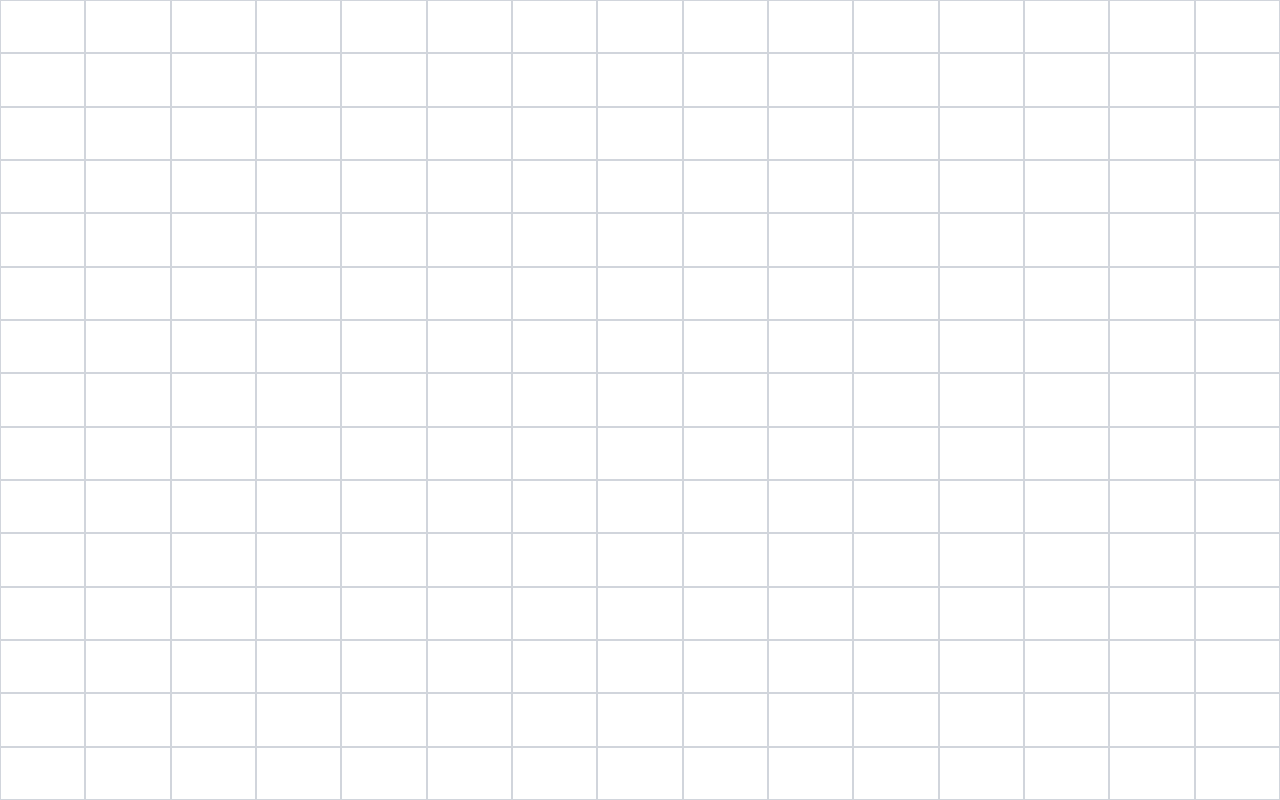
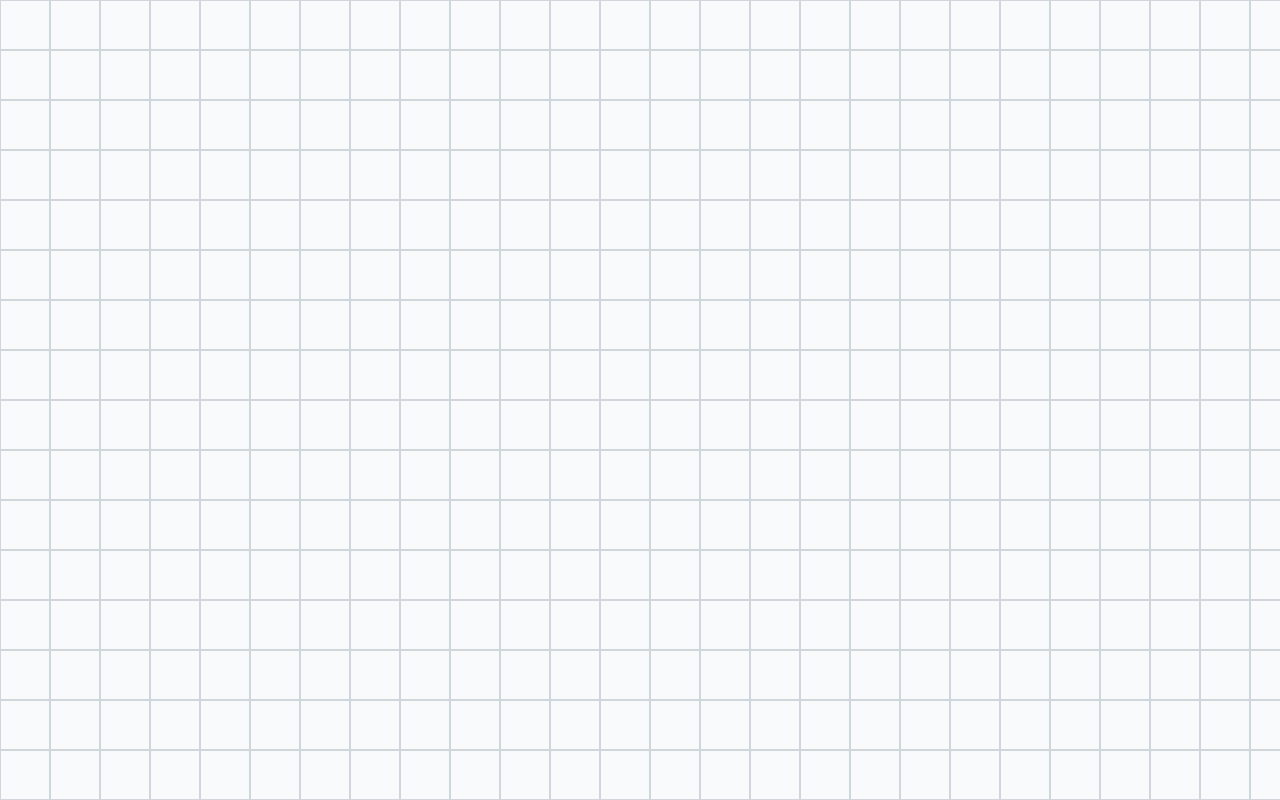
Before and after one commit to Pastamamba/tic-tac-toe-5-in-a-row, a React (Vite) app: page / in a window 1280 px wide. Both pictures are taken after a click on the button "Start Game". Built offline with nearby package versions, Linux system fonts and the light colour scheme.

Commit message:
Infinite board & play again button when game is finished

```diff
--- a/src/components/Board.tsx
+++ b/src/components/Board.tsx
@@ -1,57 +1,118 @@
-import React, { useState, useEffect } from 'react';
+import React, { useState, useRef, useEffect, MouseEvent } from 'react';
 
 type Player = 'blue' | 'red';
-const BOARD_SIZE = 15;
+
+// These constants define the rendered grid and cell size.
+const GRID_MIN = -20;
+const GRID_MAX = 20;
+const NUM_CELLS = GRID_MAX - GRID_MIN + 1;
+const CELL_SIZE = 50; // in pixels
+
+// Helper: get the unique key for a board coordinate.
+const getKey = (x: number, y: number) => `${x},${y}`;
 
 interface BoardProps {
     onGameOver: () => void;
 }
 
 const Board: React.FC<BoardProps> = ({ onGameOver }) => {
-    // Create a 15x15 board filled with null values
-    const emptyBoard: (Player | null)[][] = Array.from({ length: BOARD_SIZE }, () =>
-        Array(BOARD_SIZE).fill(null)
-    );
-    const [board, setBoard] = useState<(Player | null)[][]>(emptyBoard);
+    // Store moves in a Map where keys are "x,y" and values are the player mark.
+    const [moves, setMoves] = useState<Map<string, Player>>(new Map());
     const [currentPlayer, setCurrentPlayer] = useState<Player>('blue');
     const [winner, setWinner] = useState<Player | null>(null);
 
-    const handleCellClick = (row: number, col: number) => {
-        // If the game is over or the cell is occupied, do nothing
-        if (winner || board[row][col] !== null) return;
+    // Pan offset (in pixels) for the grid container.
+    const [pan, setPan] = useState({ x: 0, y: 0 });
 
-        // Create a new board state with the current move
-        const newBoard = board.map((rowArr) => rowArr.slice());
-        newBoard[row][col] = currentPlayer;
-        setBoard(newBoard);
+    // Refs to track dragging state.
+    const containerRef = useRef<HTMLDivElement>(null);
+    const dragStartRef = useRef<{ x: number; y: number; panX: number; panY: number } | null>(null);
+    const isDraggingRef = useRef(false);
 
-        // Check if the move wins the game
-        if (checkWin(newBoard, row, col, currentPlayer)) {
+    // --- Panning Handlers ---
+    const handleMouseDown = (e: React.MouseEvent) => {
+        // Record the starting mouse position and current pan offset.
+        dragStartRef.current = {
+            x: e.clientX,
+            y: e.clientY,
+            panX: pan.x,
+            panY: pan.y,
+        };
+        isDraggingRef.current = false;
+    };
+
+    const handleMouseMove = (e: React.MouseEvent) => {
+        if (!dragStartRef.current) return;
+        const deltaX = e.clientX - dragStartRef.current.x;
+        const deltaY = e.clientY - dragStartRef.current.y;
+        // If movement exceeds a threshold, mark this as a drag.
+        if (!isDraggingRef.current && (Math.abs(deltaX) > 5 || Math.abs(deltaY) > 5)) {
+            isDraggingRef.current = true;
+        }
+        if (isDraggingRef.current) {
+            setPan({
+                x: dragStartRef.current.panX + deltaX,
+                y: dragStartRef.current.panY + deltaY,
+            });
+        }
+    };
+
+    const handleMouseUp = () => {
+        dragStartRef.current = null;
+        // Do nothing else here; cell clicks are handled in the container onClick.
+    };
+
+    // --- Click to Place Move ---
+    const handleContainerClick = (e: MouseEvent<HTMLDivElement>) => {
+        // If a drag occurred, do not treat this as a click.
+        if (isDraggingRef.current) {
+            return;
+        }
+        if (!containerRef.current) return;
+
+        // Get container's bounding rectangle.
+        const rect = containerRef.current.getBoundingClientRect();
+        // Get click coordinates relative to the container.
+        const clickX = e.clientX - rect.left;
+        const clickY = e.clientY - rect.top;
+        // Adjust for the pan offset: the grid container is translated by pan.
+        const adjustedX = clickX - pan.x;
+        const adjustedY = clickY - pan.y;
+        // Calculate board cell coordinates.
+        // Our rendered grid starts at GRID_MIN (at position 0,0 in the grid container).
+        const cellX = GRID_MIN + Math.floor(adjustedX / CELL_SIZE);
+        const cellY = GRID_MIN + Math.floor(adjustedY / CELL_SIZE);
+        const key = getKey(cellX, cellY);
+        if (moves.has(key) || winner) {
+            return;
+        }
+        // Record the move.
+        const newMoves = new Map(moves);
+        newMoves.set(key, currentPlayer);
+        setMoves(newMoves);
+
+        // Check for win.
+        if (checkWin(newMoves, cellX, cellY, currentPlayer)) {
             setWinner(currentPlayer);
         } else {
-            // Switch players
             setCurrentPlayer(currentPlayer === 'blue' ? 'red' : 'blue');
         }
     };
 
-    // Check for win condition by scanning in four directions
-    const checkWin = (
-        board: (Player | null)[][],
-        row: number,
-        col: number,
-        player: Player
-    ): boolean => {
+    // --- Win Check Functions ---
+    const checkWin = (movesMap: Map<string, Player>, x: number, y: number, player: Player): boolean => {
+        // Check in four directions.
         const directions = [
-            { dx: 0, dy: 1 },  // horizontal
-            { dx: 1, dy: 0 },  // vertical
+            { dx: 1, dy: 0 },  // horizontal
+            { dx: 0, dy: 1 },  // vertical
             { dx: 1, dy: 1 },  // diagonal down-right
             { dx: 1, dy: -1 }  // diagonal down-left
         ];
 
         for (const { dx, dy } of directions) {
             let count = 1;
-            count += countDirection(board, row, col, dx, dy, player);
-            count += countDirection(board, row, col, -dx, -dy, player);
+            count += countDirection(movesMap, x, y, dx, dy, player);
+            count += countDirection(movesMap, x, y, -dx, -dy, player);
             if (count >= 5) {
                 return true;
             }
@@ -60,66 +121,95 @@ const Board: React.FC<BoardProps> = ({ onGameOver }) => {
     };
 
     const countDirection = (
-        board: (Player | null)[][],
-        row: number,
-        col: number,
+        movesMap: Map<string, Player>,
+        x: number,
+        y: number,
         dx: number,
         dy: number,
         player: Player
     ): number => {
         let count = 0;
-        let r = row + dx;
-        let c = col + dy;
-        while (
-            r >= 0 &&
-            r < BOARD_SIZE &&
-            c >= 0 &&
-            c < BOARD_SIZE &&
-            board[r][c] === player
-            ) {
+        let currX = x + dx;
+        let currY = y + dy;
+        while (movesMap.get(getKey(currX, currY)) === player) {
             count++;
-            r += dx;
-            c += dy;
+            currX += dx;
+            currY += dy;
         }
         return count;
     };
 
-    // When a winner is set, wait 3 seconds then return to the main menu.
-    useEffect(() => {
-        if (winner) {
-            const timer = setTimeout(() => {
-                onGameOver();
-            }, 3000);
-            return () => clearTimeout(timer);
-        }
-    }, [winner, onGameOver]);
-
-    // Render a single cell
-    const renderCell = (row: number, col: number) => {
-        const cellValue = board[row][col];
-        let content = null;
-        if (cellValue === 'blue') {
-            content = <span className="text-blue-500 text-2xl font-bold">✕</span>;
-        } else if (cellValue === 'red') {
-            content = <span className="text-red-500 text-2xl font-bold">◯</span>;
-        }
-
-        return (
-            <div
-                key={`${row}-${col}`}
-                onClick={() => handleCellClick(row, col)}
-                className="border border-gray-300 flex items-center justify-center cursor-pointer"
-            >
-                {content}
-            </div>
-        );
+    // --- Reset / Play Again Handler ---
+    const handlePlayAgain = () => {
+        setMoves(new Map());
+        setCurrentPlayer('blue');
+        setWinner(null);
+        setPan({ x: 0, y: 0 });
     };
 
+    // --- Render the Grid Cells ---
+    // We pre-calculate the grid dimensions.
+    const gridWidth = NUM_CELLS * CELL_SIZE;
+    const gridHeight = NUM_CELLS * CELL_SIZE;
+    // Render cells from GRID_MIN to GRID_MAX (both x and y).
+    const cells = [];
+    for (let x = GRID_MIN; x <= GRID_MAX; x++) {
+        for (let y = GRID_MIN; y <= GRID_MAX; y++) {
+            const key = getKey(x, y);
+            // Calculate the position within the grid container.
+            const left = (x - GRID_MIN) * CELL_SIZE;
+            const top = (y - GRID_MIN) * CELL_SIZE;
+            // Determine if a move has been played here.
+            const move = moves.get(key);
+            let content = null;
+            if (move === 'blue') {
+                content = <span className="text-blue-500 text-xl font-bold">✕</span>;
+            } else if (move === 'red') {
+                content = <span className="text-red-500 text-xl font-bold">◯</span>;
+            }
+            cells.push(
+                <div
+                    key={key}
+                    style={{
+                        position: 'absolute',
+                        left,
+                        top,
+                        width: CELL_SIZE,
+                        height: CELL_SIZE,
+                    }}
+                    className="border border-gray-300 flex items-center justify-center select-none"
+                >
+                    {content}
+                </div>
+            );
+        }
+    }
+
     return (
-        <div className="relative w-full h-full">
+        <div
+            ref={containerRef}
+            className="relative w-full h-full overflow-hidden bg-gray-50"
+            onMouseDown={handleMouseDown}
+            onMouseMove={handleMouseMove}
+            onMouseUp={handleMouseUp}
+            onClick={handleContainerClick}
+        >
+            {/* The grid container with pan translation */}
+            <div
+                style={{
+                    width: gridWidth,
+                    height: gridHeight,
+                    position: 'absolute',
+                    transform: `translate(${pan.x}px, ${pan.y}px)`,
+                    userSelect: 'none',
+                }}
+            >
+                {cells}
+            </div>
+
             {/* Winner Overlay */}
             {winner && (
-                <div className="absolute inset-0 bg-black bg-opacity-50 flex items-center justify-center z-10">
+                <div className="absolute inset-0 bg-black bg-opacity-50 flex flex-col items-center justify-center z-10">
                     <div className="bg-white p-6 rounded shadow-lg text-center">
                         <h2 className="text-3xl font-bold mb-4">
                             {winner === 'blue' ? (
@@ -128,22 +218,23 @@ const Board: React.FC<BoardProps> = ({ onGameOver }) => {
                                 <span className="text-red-500">Red (Circle) Wins!</span>
                             )}
                         </h2>
-                        <p>Returning to main menu...</p>
+                        <div className="flex gap-4 justify-center">
+                            <button
+                                onClick={handlePlayAgain}
+                                className="px-4 py-2 bg-green-500 text-white rounded hover:bg-green-600 transition"
+                            >
+                                Play Again
+                            </button>
+                            <button
+                                onClick={onGameOver}
+                                className="px-4 py-2 bg-blue-500 text-white rounded hover:bg-blue-600 transition"
+                            >
+                                Return to Main Menu
+                            </button>
+                        </div>
                     </div>
                 </div>
             )}
-            {/* Game Board */}
-            <div
-                className="grid w-full h-full"
-                style={{
-                    gridTemplateColumns: `repeat(${BOARD_SIZE}, minmax(0, 1fr))`,
-                    gridTemplateRows: `repeat(${BOARD_SIZE}, minmax(0, 1fr))`
-                }}
-            >
-                {board.map((rowArray, rowIndex) =>
-                    rowArray.map((_, colIndex) => renderCell(rowIndex, colIndex))
-                )}
-            </div>
         </div>
     );
 };
```
